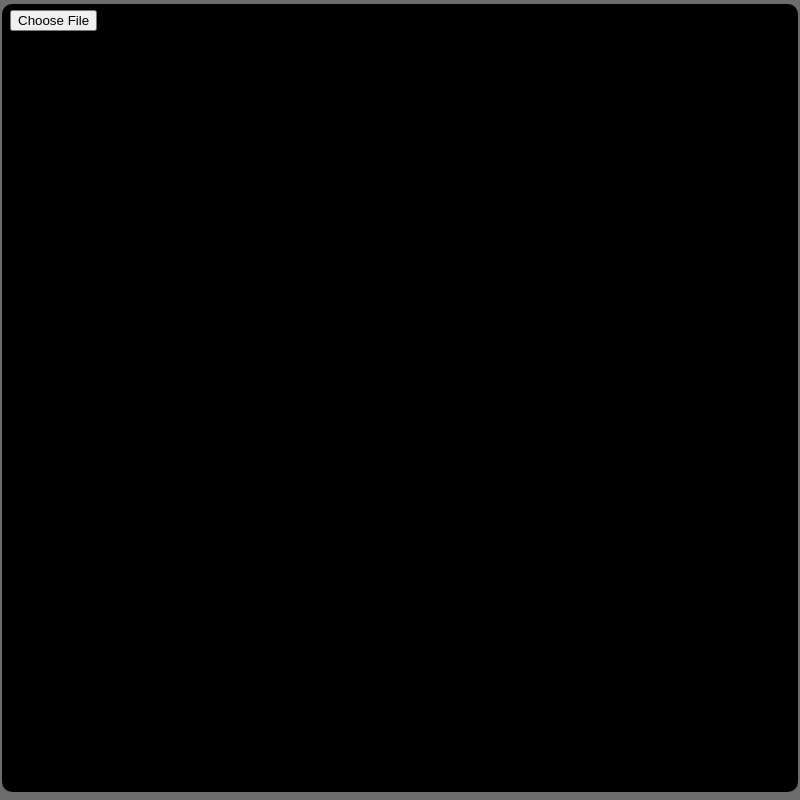
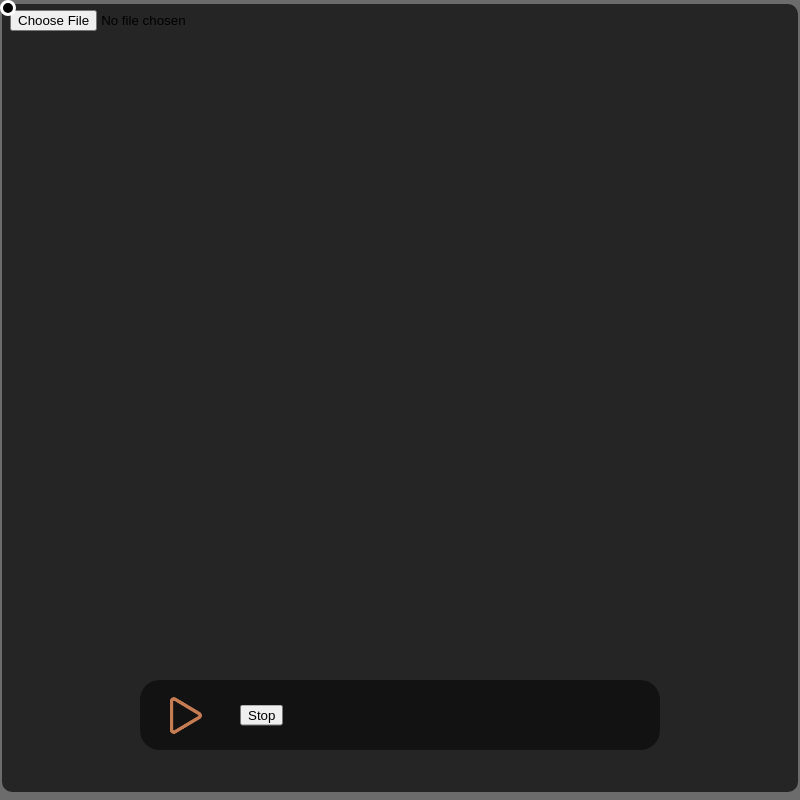
Before and after one commit to DrPanayioths/MVod, an Electron app: page index.html in a window 800 px wide. Drawn offline with Linux system fonts and the light colour scheme.

Commit message:
Custom Cursor And Bar
Custom Cursor And The Basic Bar With A Play Button was added

```diff
--- a/index.html
+++ b/index.html
@@ -4,13 +4,22 @@
     <title>MVods</title>
 
     <style>
-        body { position: absolute; top: 0; left: 0; width: 100%; height: 100%; margin: 0; padding: 0; }
+        body { position: absolute; top: 0; left: 0; width: 100%; height: 100%; margin: 0; padding: 0;cursor: none; }
+        #cursor  {
+        position: absolute;
+        background-color: black;
+        border: 3px solid rgb(255, 255, 255);
+        height: 10px;
+        width: 10px;
+        border-radius: 50%;
+        z-index: 100;
+        }
         #videoPlayer {
-            position: fixed;
+            position: absolute;
             height: 98.5%;
             width: 99.5%;
-            background-color: black;
-            object-fit: contain;
+            background-color: rgb(37, 37, 37);
+            object-fit: cover;
             top: 0.5%;
             left: 0.3%;
             z-index: 1;
@@ -18,25 +27,73 @@
 
         }
         #video_background {
-            position: fixed;
+            position: absolute;
             height: 100%;
             width: 100%;
             background-color: rgb(109, 108, 108);
         }
         #audioPlayer { display: none; }
         #fileInput {
-            position: fixed;
+            position: absolute;
             top: 10px;
             left: 10px;
             z-index: 2;
         }
+        #video_controls {
+            position: absolute;
+            background-color: rgba(0, 0, 0, 0.5);
+            backdrop-filter: blur(5px);
+            bottom: 50px;
+            left: 50%;
+            transform: translateX(-50%);
+            padding: 10px;
+            border-radius: 20px;
+            height: 50px;
+            width: 500px;
+            z-index: 2;
+        }
+
+        /* Play Button */
+
+        #play {
+            position: absolute;
+            background-color: transparent;
+            border: none;
+            top: 50%;
+            transform: translateY(-50%);
+            height: 55px;
+            transition: all 0.3s ease;
+        }
+        #play:hover {
+            cursor: none;
+            height: 58px;
+        }
+
+        /* Stop Button */
+
+        #stopButton {
+            position: absolute;
+            top: 50%;
+            transform: translateY(-50%);
+            left: 100px;
+
+        }
     </style>
 </head>
 <body>
+    <div id="cursor"></div>
     <div id="video_background"></div>
-    <input type="file" id="fileInput" accept="audio/mp3, video/mp4" />
+    <input type="file" id="fileInput" accept="audio/mp3, video/mp4">
     <audio id="audioPlayer" controls></audio>
     <video id="videoPlayer"></video>
     <script src="renderer.js"></script>
+
+
+    <div id="video_controls">
+        <button id="play">
+            <img src="https://github.com/drpanayioths/MVod/blob/main/assets/static_play.png?raw=true" id="play">
+        </button>
+        <button id="stopButton">Stop</button>
+    </div>
 </body>
 </html>
--- a/renderer.js
+++ b/renderer.js
@@ -18,3 +18,9 @@ fileInput.addEventListener('change', (event) => {
         videoPlayer.style.display = 'block';
     }
 });
+
+// Custom Cursor
+document.addEventListener('mousemove', (e) => {
+    document.getElementById('cursor').style.left = `${e.pageX}px`
+    document.getElementById('cursor').style.top = `${e.pageY}px`
+})
```
Also changed, not shown: main.js (+13 -0 lines), assets/static_play.png (added).
